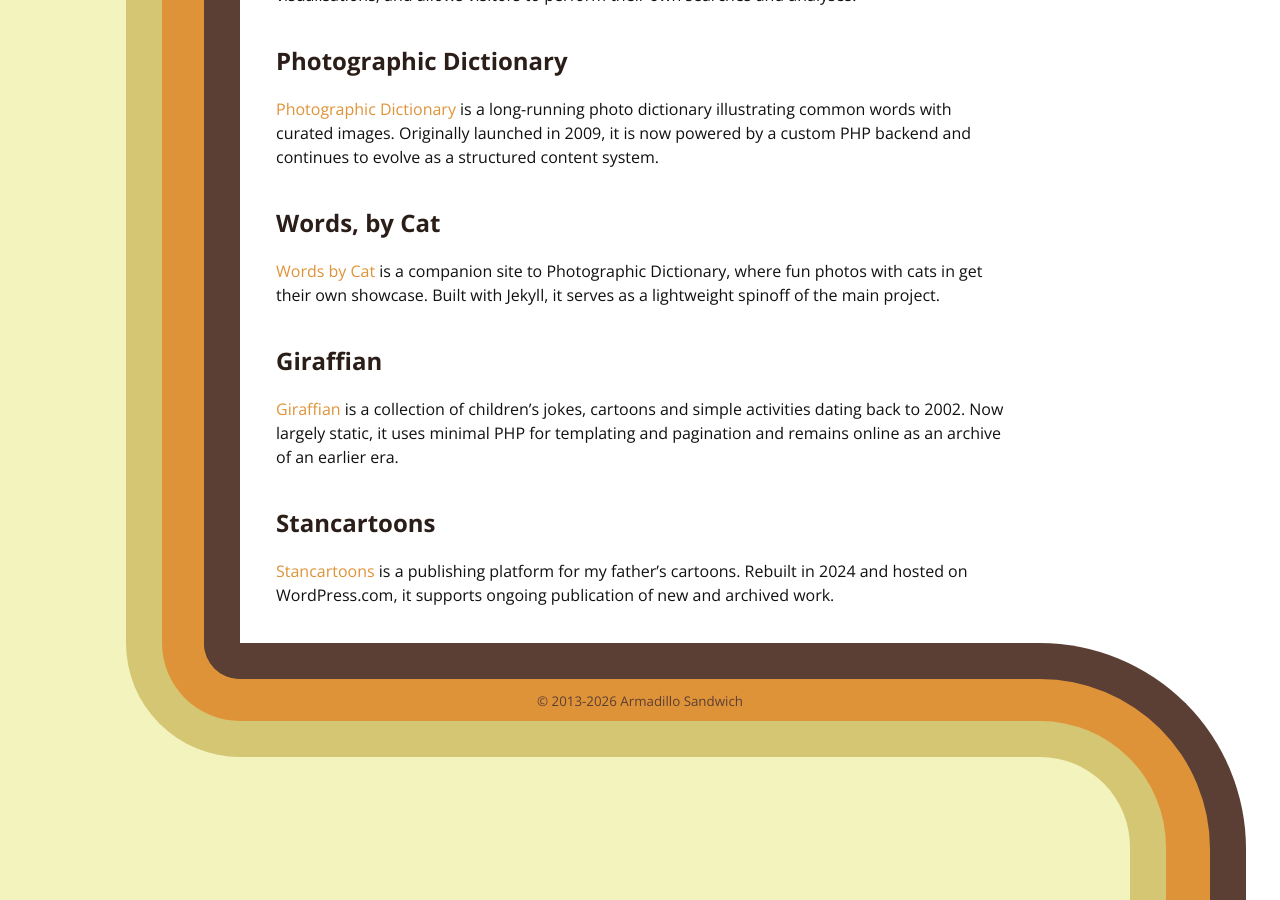
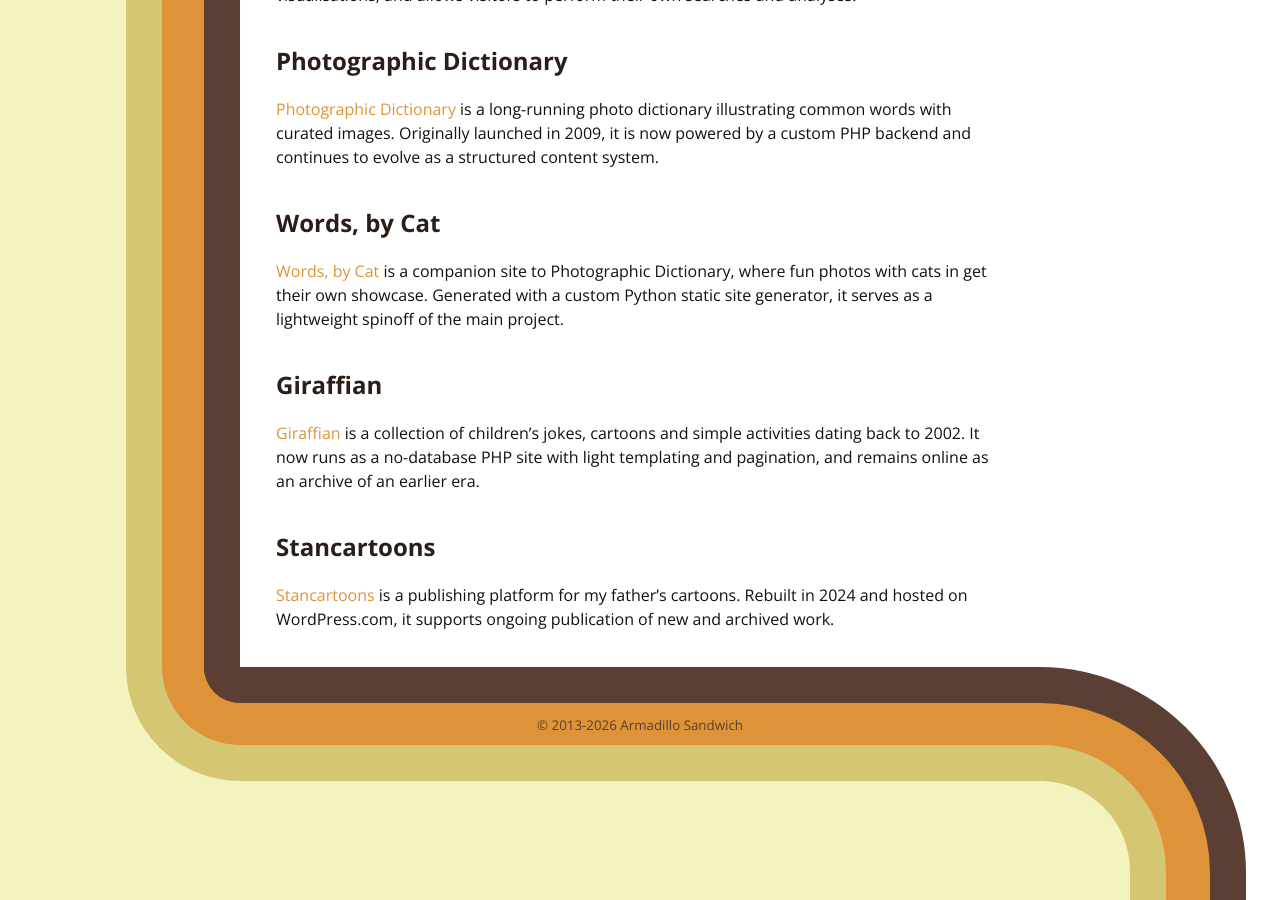
Before and after one commit to rumpledelf/armadillosandwich, a Jekyll site: the page built from projects.md, in a window 1280 px wide and 900 px high, scrolled down 757 px. Built offline with Jekyll 4.4.1, drawn with Linux system fonts in a browser that asks for light colours; some web fonts are replaced.

Commit message:
Slight copy tweak

```diff
--- a/projects.md
+++ b/projects.md
@@ -20,11 +20,11 @@
 
 ## Words, by Cat
 
-<a href="https://wordsbycat.com">Words by Cat</a> is a companion site to Photographic Dictionary, where fun photos with cats in get their own showcase. Built with Jekyll, it serves as a lightweight spinoff of the main project.
+<a href="https://wordsbycat.com">Words, by Cat</a> is a companion site to Photographic Dictionary, where fun photos with cats in get their own showcase. Generated with a custom Python static site generator, it serves as a lightweight spinoff of the main project.
 
 ## Giraffian
 
-<a href="https://giraffian.com">Giraffian</a> is a collection of children’s jokes, cartoons and simple activities dating back to 2002. Now largely static, it uses minimal PHP for templating and pagination and remains online as an archive of an earlier era.
+<a href="https://giraffian.com">Giraffian</a> is a collection of children’s jokes, cartoons and simple activities dating back to 2002. It now runs as a no-database PHP site with light templating and pagination, and remains online as an archive of an earlier era.
 
 ## Stancartoons
 <a href="https://stancartoons.com">Stancartoons</a> is a publishing platform for my father’s cartoons. Rebuilt in 2024 and hosted on WordPress.com, it supports ongoing publication of new and archived work.
```
